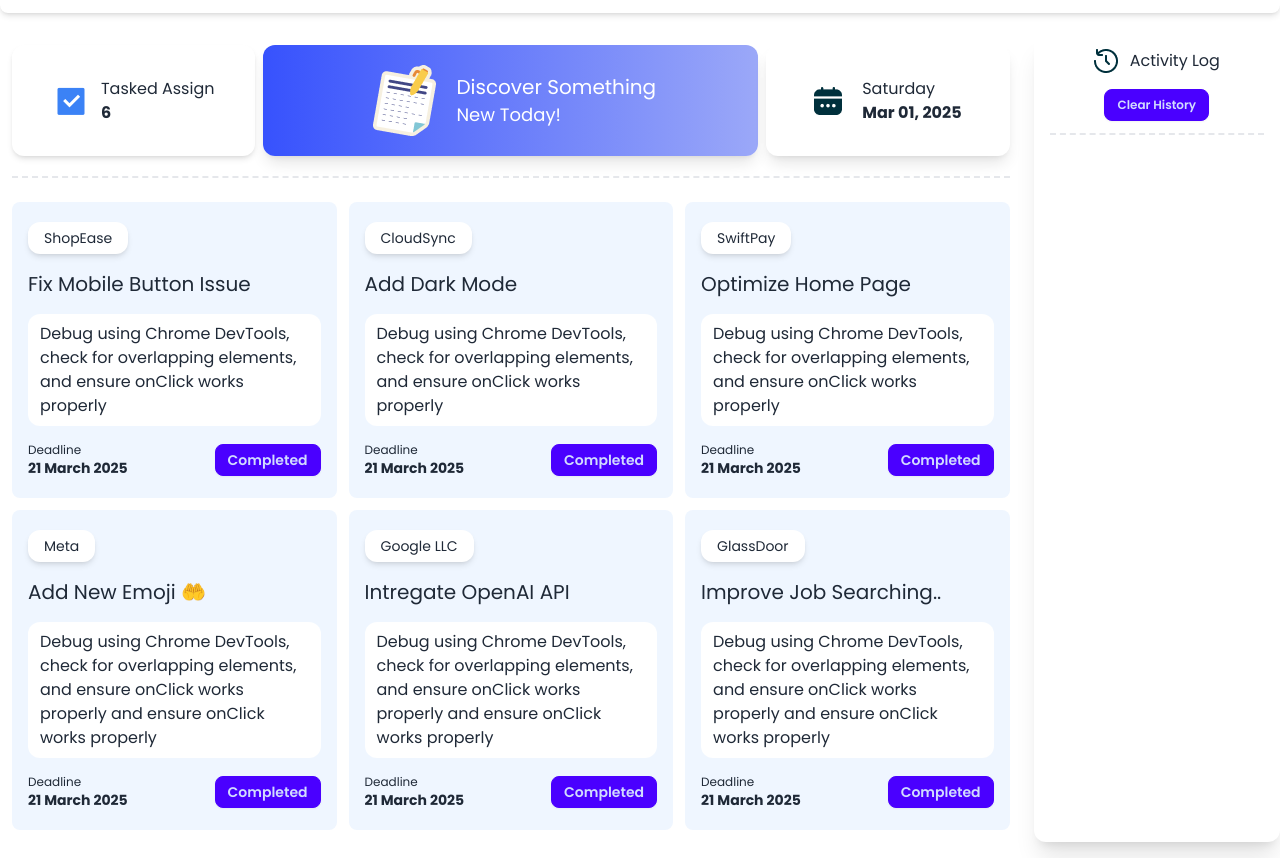
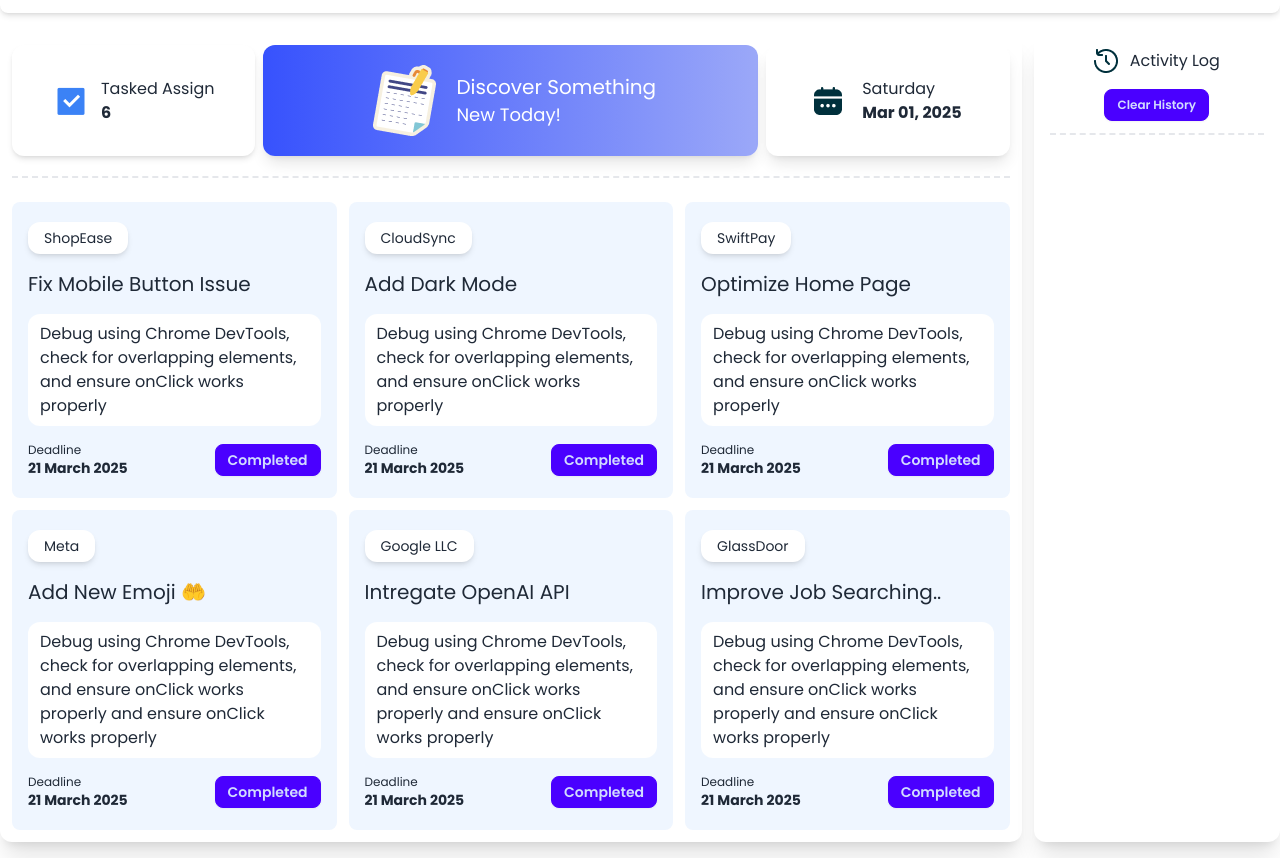
Before and after one commit to knaeeim/Assignment-5-DevBoard-, a plain HTML site: page index.html in a window 1280 px wide. Shown: the part 79-937 px from the top of the page. Drawn offline with nearby package versions, Linux system fonts and the light colour scheme.

Commit message:
Fixed few design issue

```diff
--- a/index.html
+++ b/index.html
@@ -49,7 +49,7 @@
         <!-- Main Section -->
         <section class="mt-5">
             <div class="grid grid-cols-10 gap-3">
-                <div class="col-span-8 gap-4 bg-white p-3 rounded-xl">
+                <div class="col-span-8 gap-4 bg-white p-3 rounded-xl shadow-xl">
                     <!-- left side er div -->
                     <div class="grid grid-cols-4 gap-2 border-b-2 border-dashed pb-5">
                         <div class="flex items-center gap-3 shadow-md px-3 py-4 justify-center rounded-xl bg-white">
```
